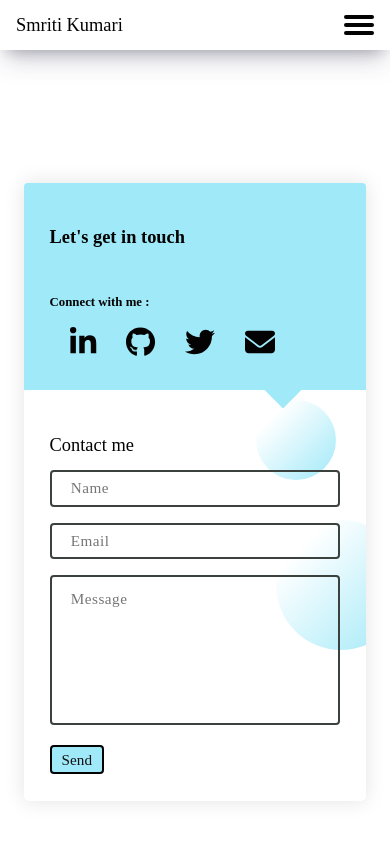
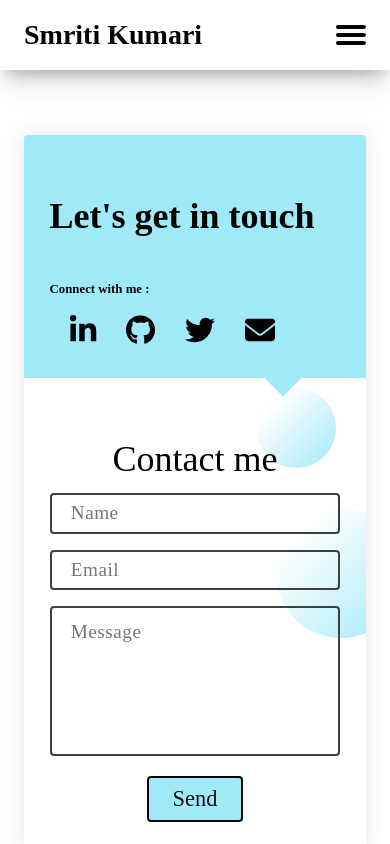
Before and after one commit to smriti-sk/smritikumari, a React (Create React App) app: page /Contact in a window 390 px wide. Shown: the top 844 px of the page. Built offline with nearby package versions, Linux system fonts and the light colour scheme; a web font is replaced by a local one.

Commit message:
minor corrections

```diff
--- a/src/Components/Nav.css
+++ b/src/Components/Nav.css
@@ -17,6 +17,7 @@ html, body {
     text-decoration: none;
     color: var(--black);
     font-weight: 500;
+    font-size: 26px;
     transition: color 0.3s ease-in-out;
 }
 .nav-item:hover {
@@ -35,14 +36,14 @@ html, body {
   justify-content: space-between;
   background-color: var(--white);
   color: var(--black);
-  height: 50px;
-  padding: 1.5em 1em;
+  height: 70px;
+  padding: 1.5em 1.5em;
   /* opacity: 0.85; */
   z-index: 10;
 }
-.title{
-  font-size: 1.2em;
-  font-weight: 720;
+.nav-title{
+  font-size: 28px;
+  font-weight: 750;
 }
 .subtitle{
   font-size: 0.9em;
@@ -148,7 +149,7 @@ html, body {
   }
   #menu-toggle:checked ~ .menu li {
     border: 1px solid #efefef;
-    height: 2.5em;
+    height: 3em;
     padding: 0.5em;
     transition: height 400ms cubic-bezier(0.23, 1, 0.32, 1);
   }
@@ -156,7 +157,7 @@ html, body {
     display: flex;
     justify-content: center;
     margin: 0;
-    padding: 0.5em 0;
+    padding: 1em;
     width: 100%;
     color: var(--black);
     background-color: var(--white);
--- a/src/Components/Nav.jsx
+++ b/src/Components/Nav.jsx
@@ -16,7 +16,7 @@ const Nav = () => {
   return (
     <div>
       <section className="top-nav">
-        <div ><span className='title'>Smriti Kumari</span><span className='subtitle'> / Full Stack Developer</span></div>
+        <div ><span className='nav-title'>Smriti Kumari</span><span className='subtitle'> / Full Stack Developer</span></div>
         <input id="menu-toggle" type="checkbox" checked={isMenuOpen} onChange={handleMenuToggle} />
         <label className="menu-button-container" htmlFor="menu-toggle">
           <div className="menu-button"></div>
--- a/src/pages/About.css
+++ b/src/pages/About.css
@@ -36,7 +36,7 @@
 }
 .about-section p {
   font-size: 18px;
-  font-weight: 200;
+  font-weight: 300;
   color: var(--grey);
   line-height: 1.5em;
   text-align: justify;
--- a/src/pages/Contact.css
+++ b/src/pages/Contact.css
@@ -60,11 +60,12 @@ form {
   z-index: 1;
   overflow: hidden;
   position: relative;
+  text-align: center;
 }
 .title {
   color: var(--black);
   font-weight: 500;
-  font-size: 1.8rem;
+  font-size: 36px;
   line-height: 1;
   margin-bottom: 0.7rem;
 }
@@ -80,7 +81,7 @@ form {
   padding: 0.6rem 1.2rem;
   color: var(--black);
   font-weight: 500;
-  font-size: 0.95rem;
+  font-size: 1.2rem;
   letter-spacing: 0.5px;
   border-radius: 4px;
   transition: 0.3s;
@@ -109,11 +110,11 @@ textarea.input {
   top: 1rem;
   transform: translateY(0);
 }
-.btn {
-  padding: 0.6rem 1.3rem;
+.contact-btn {
+  padding: 0.8rem 2rem;
   background-color: var(--seablue);
   border: 2px solid var(--black);
-  font-size: 0.95rem;
+  font-size: 1.4rem;
   color: #111;
   line-height: 1;
   border-radius: 4px;
@@ -122,7 +123,7 @@ textarea.input {
   transition: 0.3s;
   margin: 0;
 }
-.btn:hover {
+.contact-btn:hover {
   background-color: var(--black);
   color: var(--white);
 }
@@ -173,13 +174,14 @@ textarea.input {
 .contact-info .title {
   font-weight: 600;
   color: var(--black);
+  font-size: 36px;
 }
 .social-media {
   padding: 2rem 0 0 0;
 }
 .social-media p {
   font-weight: 600;
-  font-size: 22px;
+  font-size: 26px;
   color: var(--black);
 }
 .social-icons {
@@ -233,7 +235,7 @@ textarea.input {
     font-size: 0.8rem;
   }
   .title {
-    font-size: 1.15rem;
+    font-size: 36px;
   }
   .social-icons a {
     width: 30px;
@@ -243,7 +245,7 @@ textarea.input {
   .input {
     padding: 0.45rem 1.2rem;
   }
-  .btn {
-    padding: 0.45rem 1.2rem;
+  .contact-btn {
+    padding: 0.6rem 1.5rem;
   }
 }
--- a/src/pages/Contact.jsx
+++ b/src/pages/Contact.jsx
@@ -42,7 +42,7 @@ const Contact = () => {
                 <textarea placeholder="Message" name="message" class="input"  required ></textarea>{" "}
                 <label></label>{" "}
               </div>{" "}
-              <input type="submit" value="Send" class="btn" />
+              <input type="submit" value="Send" class="contact-btn" />
             </form>
           </div>
         </div>
--- a/src/pages/Home.css
+++ b/src/pages/Home.css
@@ -26,7 +26,7 @@
 .item1 {
   position: relative;
   background-color: var(--seablue);
-  min-height: 120vh;
+  min-height: 130vh;
 }
 .content {
   margin-top: 10em;
@@ -121,14 +121,15 @@
 .buttons{
   display: flex;
   justify-content: center;
-  gap: 5em;
+  gap: 3rem;
+  margin: 20px 0;
 }
 
-.btn {
+.home-btn {
   padding: 0.6rem 1.3rem;
   background-color: var(--seablue);
   border: 2px solid var(--black);
-  font-size: 0.95rem;
+  font-size: 1rem;
   color: #111;
   line-height: 1;
   border-radius: 4px;
@@ -137,7 +138,7 @@
   transition: 0.3s;
   margin: 0;
 }
-.btn:hover {
+.home-btn:hover {
   background-color: var(--black);
   color: var(--white);
 }
--- a/src/pages/Home.jsx
+++ b/src/pages/Home.jsx
@@ -43,12 +43,12 @@ const Home = () => {
                 </h2>
                 <div className="buttons">
                   {/* <NavLink to="/resume"> */}
-                    <button class="btn" role="button">
+                    <button class="home-btn" role="button">
                       Resume
                     </button>
                   {/* </NavLink> */}
                   <NavLink to="/Projects">
-                    <button class="btn" role="button">
+                    <button class="home-btn" role="button">
                       Projects
                     </button>
                   </NavLink>
--- a/src/pages/HomeMoblie.css
+++ b/src/pages/HomeMoblie.css
@@ -65,9 +65,13 @@
   }
   .intro > p {
     font-size: 20px;
-    font-weight: 200;
+    font-weight: 300;
     color: var(--grey);
     line-height: 1.5em;
+  }
+  .home-btn {
+    padding: 0.5rem 1.3rem;
+    font-size: 2.5em;
   }
 }
 @media screen and (max-width: 500px) {
@@ -77,8 +81,9 @@
   .item1 {
     min-height: 120vh;
   }
-  .btn {
-    padding: 0.45rem 1.2rem;
+  .home-btn {
+    padding: 0.5rem 1.3rem;
+    font-size: 2.2em;
   }
 }
 
```
